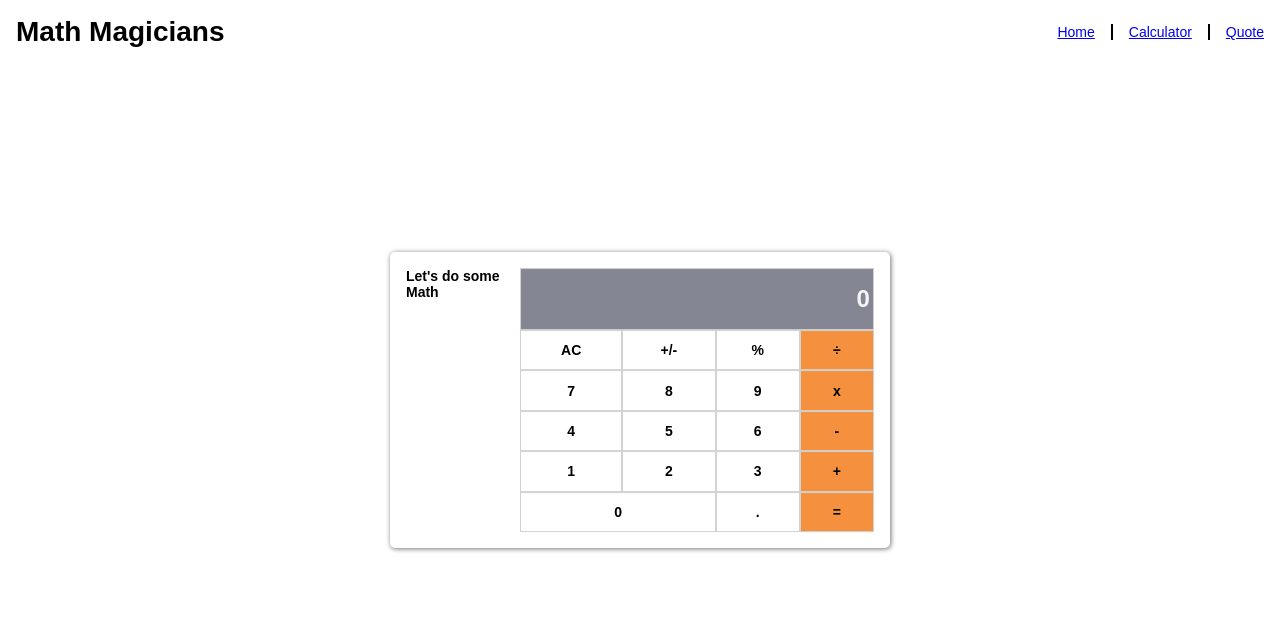
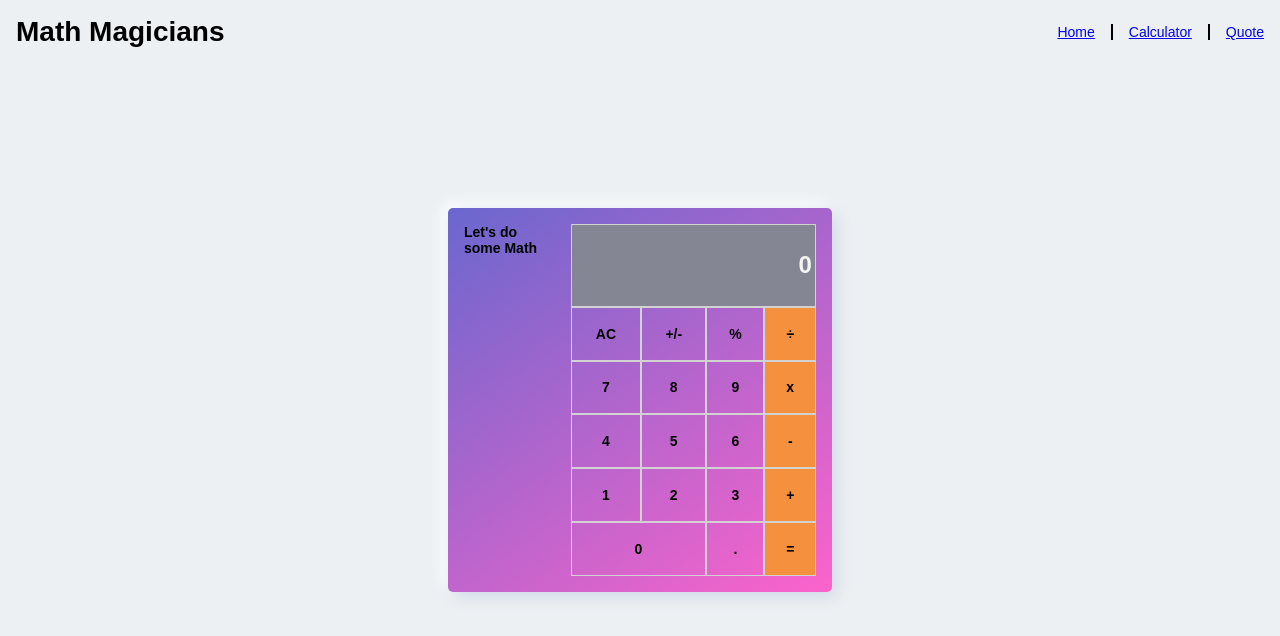
Before and after one commit to AdnanOlarmmi/Math-Magicians, a React (Create React App) app: page /calculator in a window 1280 px wide. Shown: the top 636 px of the page. Built offline with nearby package versions, Linux system fonts and the light colour scheme.

Commit message:
Change backgrounc color

```diff
--- a/src/index.css
+++ b/src/index.css
@@ -8,6 +8,7 @@
 
 body {
   font: 14px "Century Gothic", Futura, sans-serif;
+  background-color: #ecf0f3;
 }
 
 header {
@@ -17,24 +18,24 @@ header {
 }
 
 main {
-  width: 70vw;
-  max-width: 500px;
-  height: max-content;
-  max-height: 90vh;
+  width: 30vw;
+  height: 30vw;
   position: fixed;
   top: 50%;
   left: 50%;
   transform: translate(-50%, -50%);
-  box-shadow: 0.05rem 0.05rem 5px rgb(108, 108, 108);
+  box-shadow: 5px 5px 15px #d1d9e6, -5px -5px 15px #fff;
   border-radius: 5px;
   font-weight: 550;
   padding: 1rem;
+  background: linear-gradient(145deg, #e2e8ec, #fff);
 }
 
 .calculator {
   display: flex;
   flex-direction: column;
   gap: 1rem;
+  background: linear-gradient(145deg, #6a67ce, #fc63cb);
 }
 
 ul {
```
